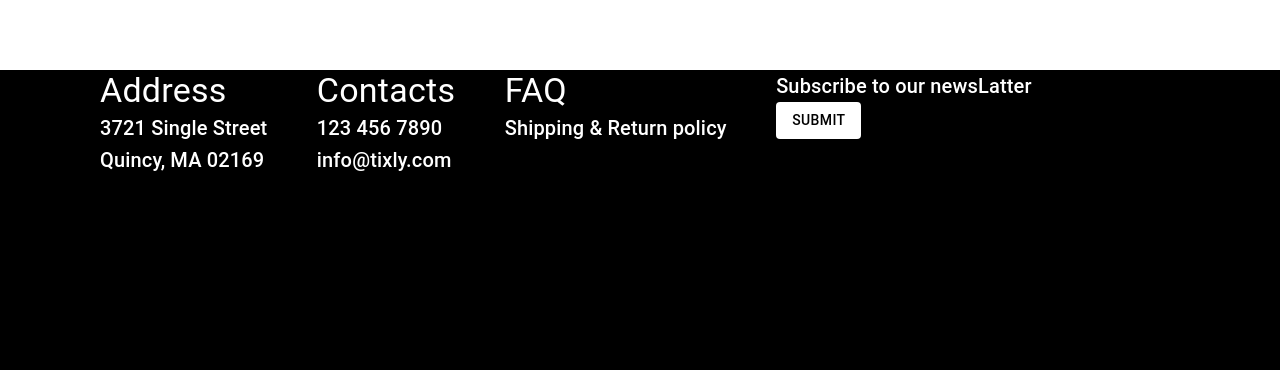
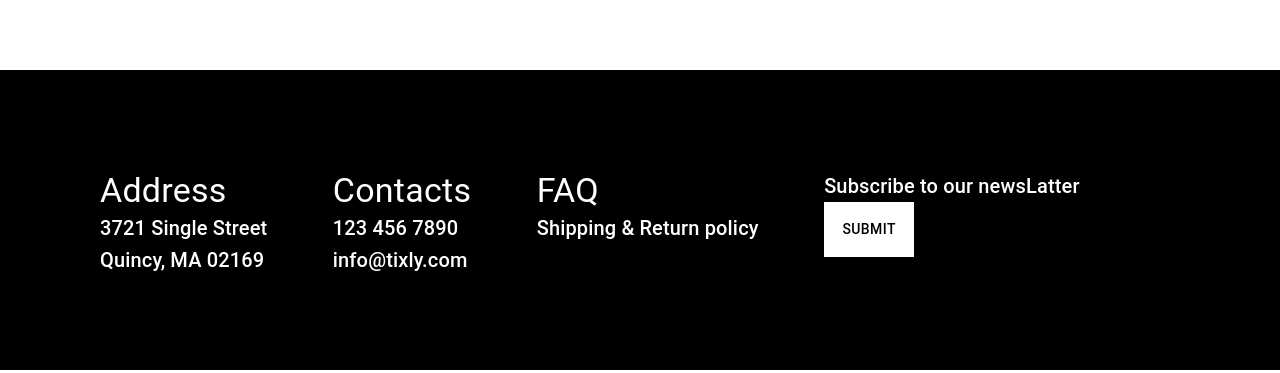
Before and after one commit to Mujakkir85/Add-To-Cart, a React (Create React App) app: page / in a window 1280 px wide. Shown: the part 1789-2162 px from the top of the page. Built offline with nearby package versions, Linux system fonts and the light colour scheme.

Commit message:
footer added

```diff
--- a/src/pages/Footer.js
+++ b/src/pages/Footer.js
@@ -10,10 +10,15 @@ const CustomFooter = styled(Box)(({theme}) =>({
 const Footer = () => {
     return (
         <CustomFooter>
-            <Stack direction="row" mx="100px" my={10}>
+            <Stack
+                mx="100px"
+                py="100px"
+                direction="row"
+                spacing={4}
+            >
                 <Box flexGrow={1}>
-                <Typography variant="h4">Address</Typography>
-                <Typography variant="h6">3721 Single Street <br></br> Quincy, MA 02169</Typography>
+                    <Typography variant="h4">Address</Typography>
+                    <Typography variant="h6">3721 Single Street <br></br> Quincy, MA 02169</Typography>
                 </Box>
 
                 <Box flexGrow={1}>
@@ -29,10 +34,15 @@ const Footer = () => {
                 <Box flexGrow={3} >
                     <Typography variant="h6">Subscribe to our newsLatter</Typography>
                     <Button
-                        variant="contained"
+                        variant="mainButton"
                         sx={{
                             bgcolor: "primary.dark",
-                            color: "primary.main"
+                            color: "primary.main",
+                            width: "25%",
+                            '&:hover':{
+                                backgroundColor: "#fff"
+                            }
+                            //"&:hover": { backgroundColor: "#fff" }
                     }}>
                         Submit</Button>
                 </Box>
```
